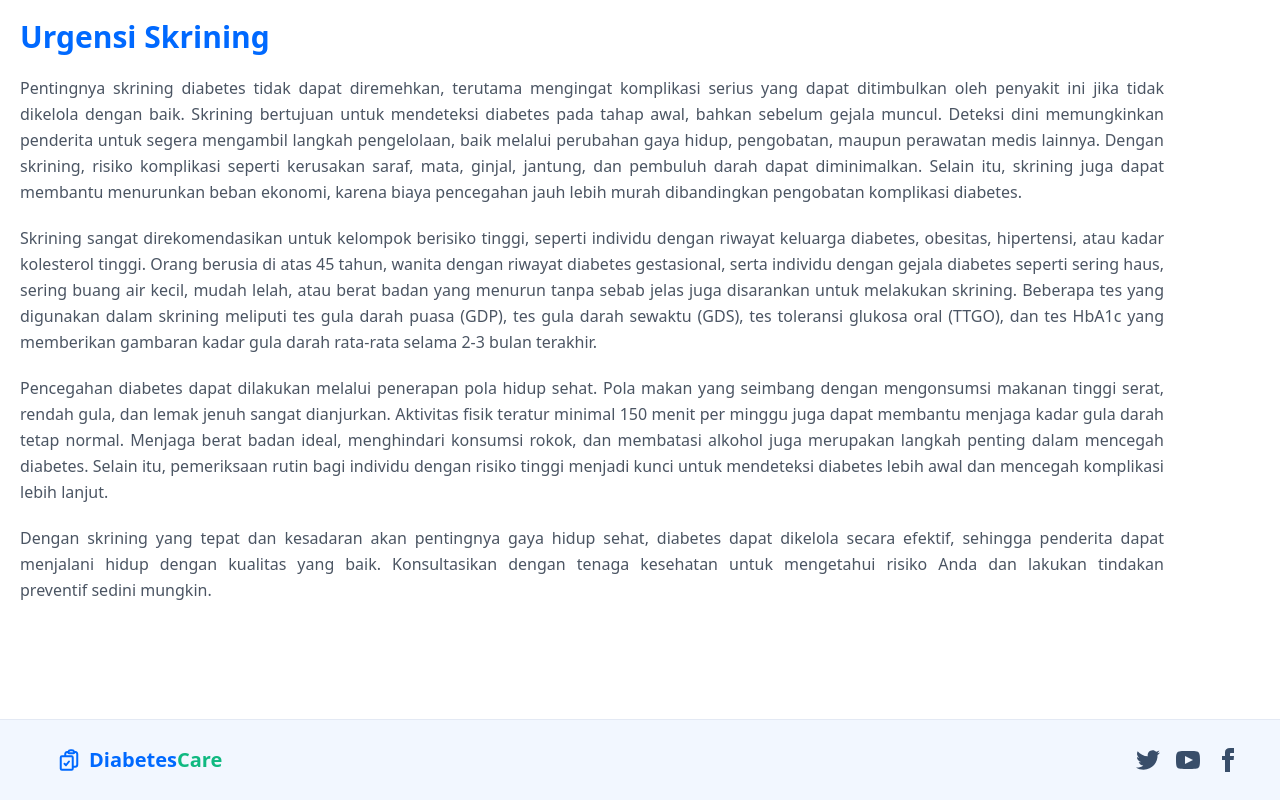
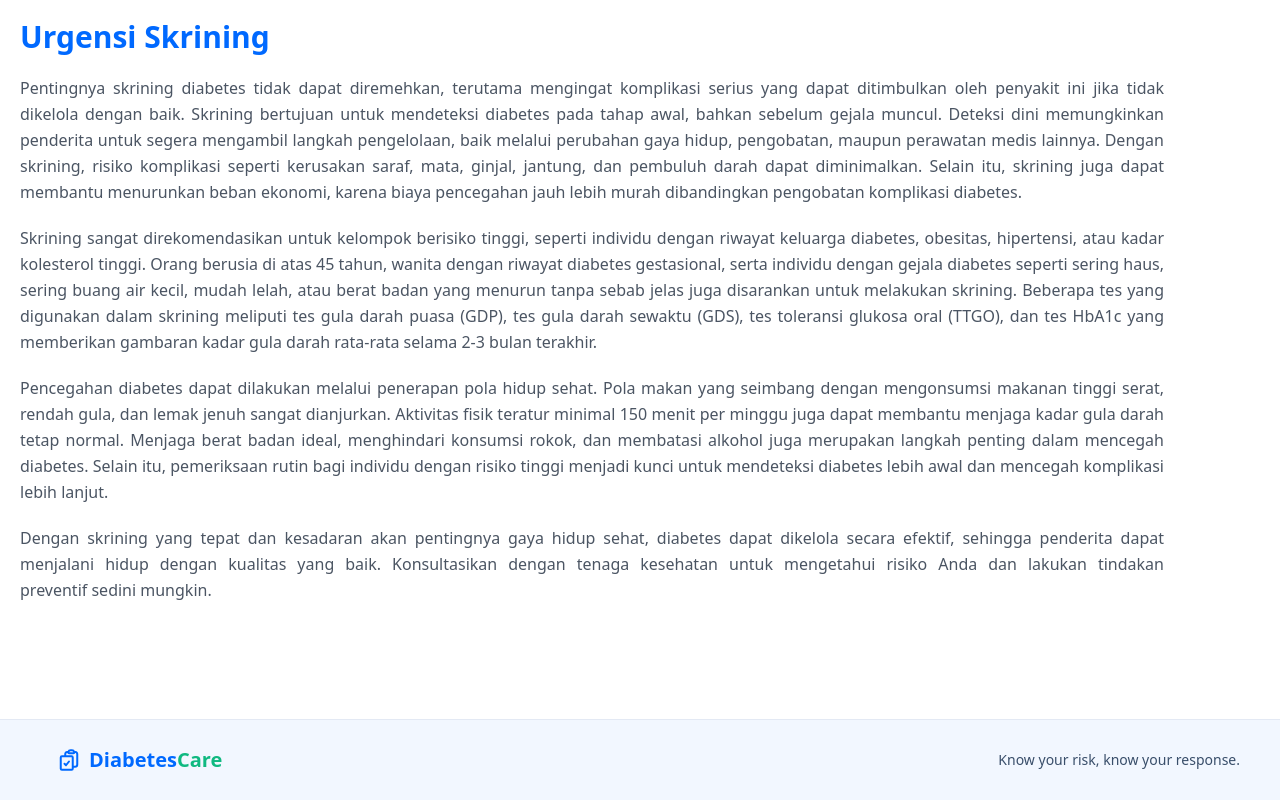
Before and after one commit to abela-a/diabetes-care, a Next.js app: page / in a window 1280 px wide. Shown: the part 1285-2085 px from the top of the page. Built offline with nearby package versions, Linux system fonts and the light colour scheme.

Commit message:
Refactor Footer component to simplify layout and update navigation text

```diff
--- a/src/components/footer.js
+++ b/src/components/footer.js
@@ -4,47 +4,13 @@ import Logo from "./logo";
 export default function Footer() {
     return (
         <>
-            <footer className="footer bg-base-200 text-base-content border-base-300 border-t px-10 py-4">
-                <aside className="grid-flow-col items-center">
+            <footer className="footer bg-base-200 text-base-content border-base-300 border-t px-10 py-4 md:justify-between justify-center">
+                <aside className="items-center">
                     <Logo />
                 </aside>
 
                 <nav className="md:place-self-center md:justify-self-end">
-                    <div className="grid grid-flow-col gap-4">
-                        <a>
-                            <svg
-                                xmlns="http://www.w3.org/2000/svg"
-                                width="24"
-                                height="24"
-                                viewBox="0 0 24 24"
-                                className="fill-current"
-                            >
-                                <path d="M24 4.557c-.883.392-1.832.656-2.828.775 1.017-.609 1.798-1.574 2.165-2.724-.951.564-2.005.974-3.127 1.195-.897-.957-2.178-1.555-3.594-1.555-3.179 0-5.515 2.966-4.797 6.045-4.091-.205-7.719-2.165-10.148-5.144-1.29 2.213-.669 5.108 1.523 6.574-.806-.026-1.566-.247-2.229-.616-.054 2.281 1.581 4.415 3.949 4.89-.693.188-1.452.232-2.224.084.626 1.956 2.444 3.379 4.6 3.419-2.07 1.623-4.678 2.348-7.29 2.04 2.179 1.397 4.768 2.212 7.548 2.212 9.142 0 14.307-7.721 13.995-14.646.962-.695 1.797-1.562 2.457-2.549z"></path>
-                            </svg>
-                        </a>
-                        <a>
-                            <svg
-                                xmlns="http://www.w3.org/2000/svg"
-                                width="24"
-                                height="24"
-                                viewBox="0 0 24 24"
-                                className="fill-current"
-                            >
-                                <path d="M19.615 3.184c-3.604-.246-11.631-.245-15.23 0-3.897.266-4.356 2.62-4.385 8.816.029 6.185.484 8.549 4.385 8.816 3.6.245 11.626.246 15.23 0 3.897-.266 4.356-2.62 4.385-8.816-.029-6.185-.484-8.549-4.385-8.816zm-10.615 12.816v-8l8 3.993-8 4.007z"></path>
-                            </svg>
-                        </a>
-                        <a>
-                            <svg
-                                xmlns="http://www.w3.org/2000/svg"
-                                width="24"
-                                height="24"
-                                viewBox="0 0 24 24"
-                                className="fill-current"
-                            >
-                                <path d="M9 8h-3v4h3v12h5v-12h3.642l.358-4h-4v-1.667c0-.955.192-1.333 1.115-1.333h2.885v-5h-3.808c-3.596 0-5.192 1.583-5.192 4.615v3.385z"></path>
-                            </svg>
-                        </a>
-                    </div>
+                    Know your risk, know your response.
                 </nav>
             </footer>
         </>
```
